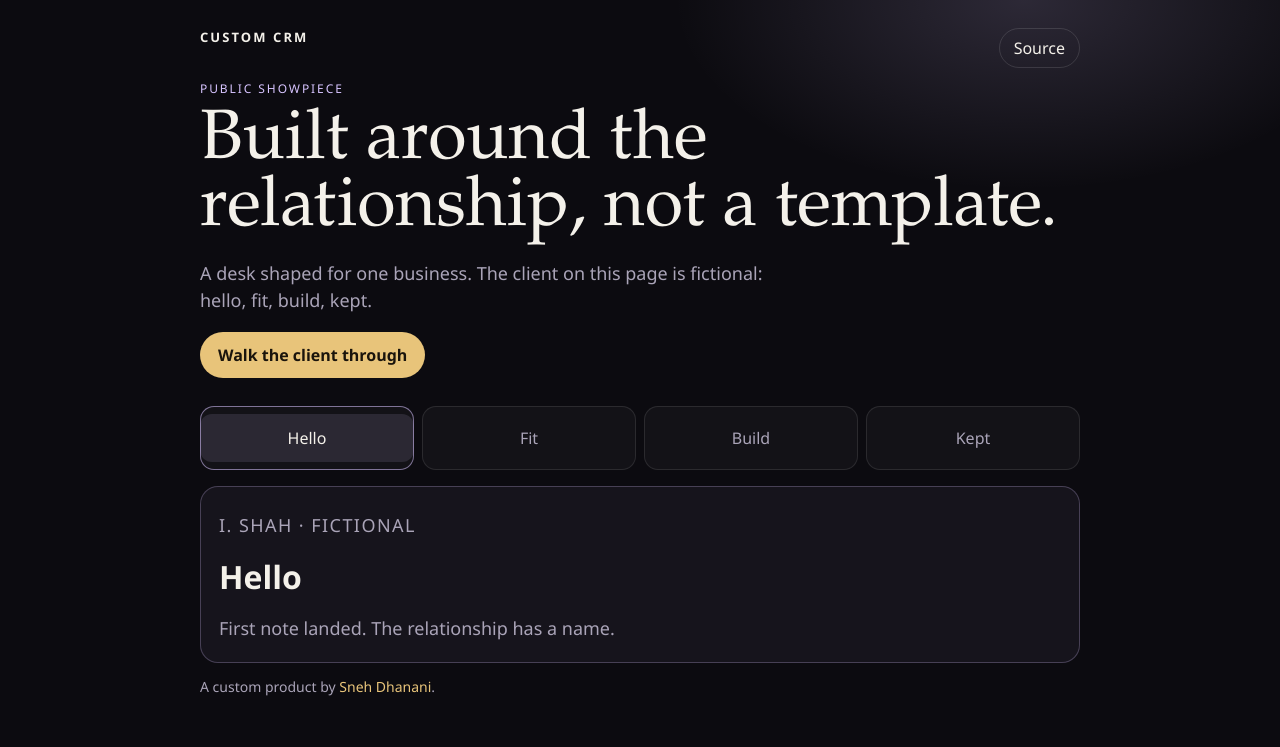
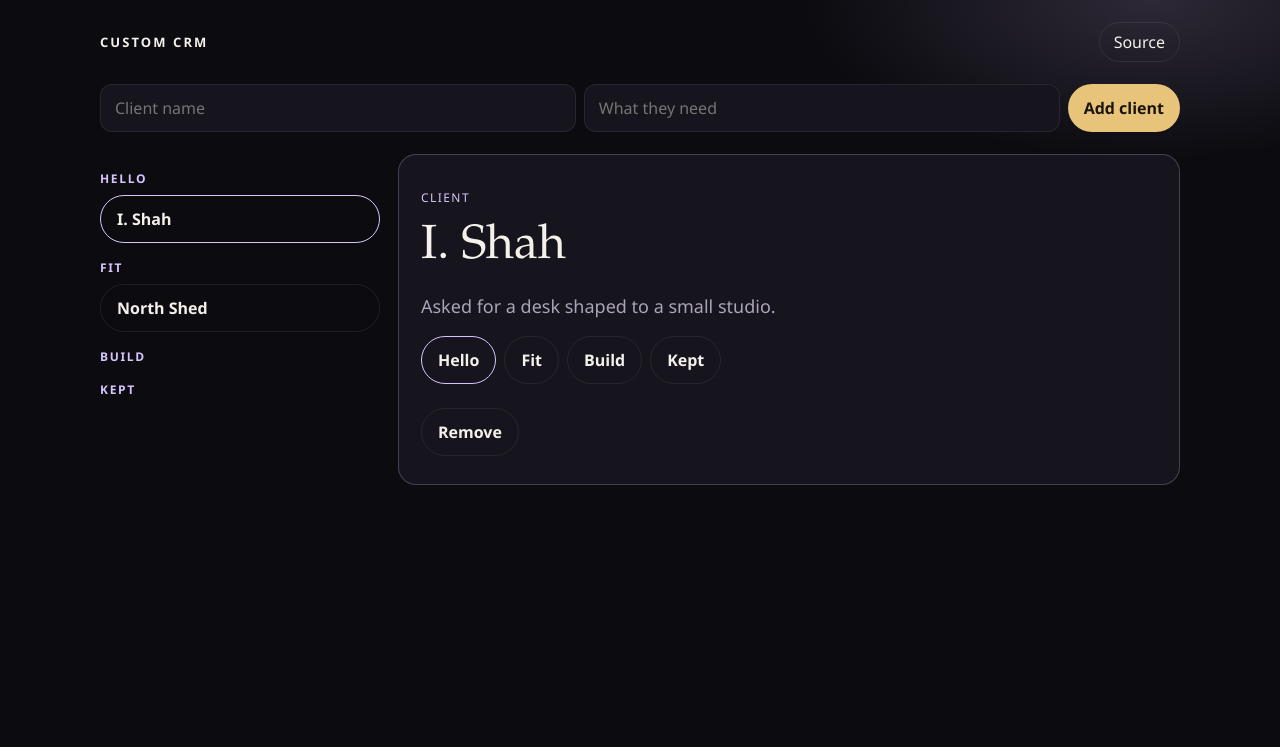
Before and after one commit to DhananiSneh/custom-crm, a website with bundled scripts: page index.html in a window 1280 px wide. Built offline with nearby package versions, Linux system fonts and the light colour scheme.

Commit message:
Turn the CRM into an app that keeps clients.

```diff
--- a/index.html
+++ b/index.html
@@ -3,70 +3,33 @@
 <head>
   <meta charset="utf-8">
   <meta name="viewport" content="width=device-width, initial-scale=1">
-  <title>Custom CRM — one relationship, the whole desk</title>
-  <meta name="description" content="A custom CRM showpiece. A fictional client moves from first hello to a kept promise. Built to be shaped for a business.">
+  <title>Custom CRM</title>
+  <meta name="description" content="A small CRM. Clients move through Hello, Fit, Build, and Kept. Records stay in this browser.">
   <link rel="stylesheet" href="styles.css">
 </head>
 <body>
   <header class="top">
-    <a class="mark" href="#desk">Custom CRM</a>
+    <a class="mark" href="./">Custom CRM</a>
     <a class="ghost" href="https://github.com/DhananiSneh/custom-crm">Source</a>
   </header>
-  <main id="desk">
-    <p class="eyebrow">Public showpiece</p>
-    <h1>Built around the relationship, not a template.</h1>
-    <p class="lede">A desk shaped for one business. The client on this page is fictional: hello, fit, build, kept.</p>
-    <button type="button" id="run">Walk the client through</button>
-    <div class="rail" id="rail">
-      <button type="button" data-step="0">Hello</button>
-      <button type="button" data-step="1">Fit</button>
-      <button type="button" data-step="2">Build</button>
-      <button type="button" data-step="3">Kept</button>
-      <i id="bead"></i>
+  <main>
+    <form id="new-client">
+      <input name="name" required maxlength="80" placeholder="Client name" aria-label="Client name">
+      <input name="note" maxlength="180" placeholder="What they need" aria-label="Note">
+      <button type="submit">Add client</button>
+    </form>
+    <div class="desk">
+      <div id="list"></div>
+      <article id="detail" hidden>
+        <p class="kicker">Client</p>
+        <h1 id="who"></h1>
+        <p id="note"></p>
+        <div id="stages" class="stages"></div>
+        <button type="button" id="remove" class="quiet">Remove</button>
+      </article>
+      <p id="empty">Add a client to open the desk.</p>
     </div>
-    <article class="card">
-      <p class="who">I. Shah · fictional</p>
-      <h2 id="title">Waiting</h2>
-      <p id="line">The desk is clear.</p>
-    </article>
-    <p class="by">A custom product by <a href="https://github.com/DhananiSneh">Sneh Dhanani</a>.</p>
   </main>
-  <script>
-    const beats = [
-      ["Hello", "First note landed. The relationship has a name."],
-      ["Fit", "The work matches. An owner is on it."],
-      ["Build", "The promise is being made, in the open."],
-      ["Kept", "Delivered. The record stays."]
-    ];
-    const title = document.getElementById("title");
-    const line = document.getElementById("line");
-    const bead = document.getElementById("bead");
-    const buttons = [...document.querySelectorAll("#rail button")];
-    let timer = null;
-
-    function show(step) {
-      title.textContent = beats[step][0];
-      line.textContent = beats[step][1];
-      bead.style.transform = "translateX(" + (step * 100) + "%)";
-      buttons.forEach((button, index) => button.classList.toggle("is-on", index <= step));
-    }
-
-    document.getElementById("run").addEventListener("click", () => {
-      if (timer) return;
-      let step = 0;
-      show(0);
-      timer = setInterval(() => {
-        step += 1;
-        if (step > 3) {
-          clearInterval(timer);
-          timer = null;
-          return;
-        }
-        show(step);
-      }, 700);
-    });
-    buttons.forEach((button) => button.addEventListener("click", () => show(Number(button.dataset.step))));
-    show(0);
-  </script>
+  <script type="module" src="js/app.js"></script>
 </body>
 </html>
--- /dev/null
+++ b/js/app.js
@@ -0,0 +1,72 @@
+import { STAGES, createClient, moveClient } from "./model.js";
+import { load, save } from "./store.js";
+
+const list = document.querySelector("#list");
+const detail = document.querySelector("#detail");
+const form = document.querySelector("#new-client");
+const empty = document.querySelector("#empty");
+let clients = load();
+let selected = clients[0]?.id || null;
+
+function render() {
+  list.innerHTML = "";
+  STAGES.forEach((stage) => {
+    const group = document.createElement("section");
+    const title = document.createElement("h2");
+    title.textContent = stage;
+    group.appendChild(title);
+    clients.filter((client) => client.stage === stage).forEach((client) => {
+      const button = document.createElement("button");
+      button.type = "button";
+      button.className = client.id === selected ? "row is-on" : "row";
+      button.textContent = client.name;
+      button.addEventListener("click", () => {
+        selected = client.id;
+        render();
+      });
+      group.appendChild(button);
+    });
+    list.appendChild(group);
+  });
+
+  const client = clients.find((item) => item.id === selected);
+  empty.hidden = Boolean(client);
+  detail.hidden = !client;
+  if (!client) return;
+  detail.querySelector("#who").textContent = client.name;
+  detail.querySelector("#note").textContent = client.note || "No note yet.";
+  const stages = detail.querySelector("#stages");
+  stages.innerHTML = "";
+  STAGES.forEach((stage) => {
+    const button = document.createElement("button");
+    button.type = "button";
+    button.textContent = stage;
+    button.className = client.stage === stage ? "is-on" : "";
+    button.addEventListener("click", () => {
+      clients = clients.map((item) => item.id === client.id ? moveClient(item, stage) : item);
+      save(clients);
+      render();
+    });
+    stages.appendChild(button);
+  });
+}
+
+form.addEventListener("submit", (event) => {
+  event.preventDefault();
+  const data = new FormData(form);
+  const client = createClient({ name: data.get("name"), note: data.get("note") });
+  clients = [client, ...clients];
+  selected = client.id;
+  save(clients);
+  form.reset();
+  render();
+});
+
+detail.querySelector("#remove").addEventListener("click", () => {
+  clients = clients.filter((item) => item.id !== selected);
+  selected = clients[0]?.id || null;
+  save(clients);
+  render();
+});
+
+render();
--- /dev/null
+++ b/js/model.js
@@ -0,0 +1,27 @@
+export const STAGES = ["Hello", "Fit", "Build", "Kept"];
+
+export function createClient({ name, note, stage, id, createdAt }) {
+  const cleanName = String(name || "").trim();
+  if (!cleanName) throw new Error("A client needs a name");
+  const cleanStage = STAGES.includes(stage) ? stage : "Hello";
+  return {
+    id: id || cryptoRandom(),
+    name: cleanName,
+    note: String(note || "").trim(),
+    stage: cleanStage,
+    createdAt: createdAt || new Date().toISOString(),
+  };
+}
+
+export function moveClient(client, stage) {
+  if (!STAGES.includes(stage)) throw new Error("Unknown stage");
+  return { ...client, stage };
+}
+
+export function clientsIn(list, stage) {
+  return list.filter((client) => client.stage === stage);
+}
+
+function cryptoRandom() {
+  return Math.random().toString(36).slice(2, 10);
+}
--- /dev/null
+++ b/js/store.js
@@ -0,0 +1,27 @@
+import { createClient } from "./model.js";
+
+const KEY = "custom-crm.v1";
+
+export function load() {
+  const raw = localStorage.getItem(KEY);
+  if (!raw) return seed();
+  try {
+    const parsed = JSON.parse(raw);
+    return Array.isArray(parsed) ? parsed : seed();
+  } catch {
+    return seed();
+  }
+}
+
+export function save(clients) {
+  localStorage.setItem(KEY, JSON.stringify(clients));
+}
+
+function seed() {
+  const clients = [
+    createClient({ name: "I. Shah", note: "Asked for a desk shaped to a small studio.", stage: "Hello" }),
+    createClient({ name: "North Shed", note: "Wants the relationship kept in one place.", stage: "Fit" }),
+  ];
+  save(clients);
+  return clients;
+}
--- /dev/null
+++ b/package.json
@@ -0,0 +1,6 @@
+{
+  "name": "custom-crm",
+  "private": true,
+  "type": "module",
+  "scripts": { "test": "node --test" }
+}
--- a/styles.css
+++ b/styles.css
@@ -4,88 +4,64 @@
   --muted: #aaa4b8;
   --lilac: #d7c4ff;
   --gold: #e8c47a;
+  --line: rgba(255,255,255,.08);
 }
-
 * { box-sizing: border-box; }
 body {
   margin: 0;
   min-height: 100vh;
   color: var(--text);
-  background:
-    radial-gradient(700px 380px at 80% 0%, rgba(215, 196, 255, 0.16), transparent 50%),
-    var(--ink);
+  background: radial-gradient(700px 320px at 90% 0%, rgba(215,196,255,.16), transparent 50%), var(--ink);
   font-family: "Segoe UI", system-ui, sans-serif;
 }
-a { color: var(--gold); text-decoration: none; }
-.top, main { width: min(880px, calc(100% - 36px)); margin-inline: auto; }
-.top { display: flex; justify-content: space-between; padding: 28px 0 0; }
-.mark { color: var(--text); letter-spacing: .16em; text-transform: uppercase; font-size: 13px; font-weight: 650; }
-.ghost { color: var(--text); border: 1px solid rgba(255,255,255,.12); border-radius: 999px; padding: 8px 14px; }
-.eyebrow { color: var(--lilac); letter-spacing: .16em; text-transform: uppercase; font-size: 12px; }
-h1 {
-  margin: 8px 0 0;
-  font-family: Palatino, Georgia, serif;
-  font-weight: 500;
-  font-size: clamp(42px, 6vw, 70px);
-  line-height: .95;
+a { color: inherit; text-decoration: none; }
+.top, main { width: min(1080px, calc(100% - 32px)); margin-inline: auto; }
+.top { display: flex; justify-content: space-between; align-items: center; padding: 22px 0; }
+.mark { letter-spacing: .16em; text-transform: uppercase; font-size: 13px; font-weight: 700; }
+.ghost { border: 1px solid var(--line); border-radius: 999px; padding: 8px 14px; }
+form { display: flex; gap: 8px; flex-wrap: wrap; }
+input, button { font: inherit; }
+input {
+  flex: 1;
+  min-width: 180px;
+  background: #16141c;
+  color: var(--text);
+  border: 1px solid var(--line);
+  border-radius: 12px;
+  padding: 12px 14px;
 }
-.lede { color: var(--muted); font-size: 18px; line-height: 1.5; max-width: 38rem; }
-#run {
+button {
   border: 0;
   border-radius: 999px;
-  padding: 12px 18px;
+  padding: 12px 16px;
   background: var(--gold);
   color: #1a140c;
-  font: inherit;
-  font-weight: 650;
+  font-weight: 700;
   cursor: pointer;
 }
-.rail {
-  position: relative;
-  display: grid;
-  grid-template-columns: repeat(4, 1fr);
-  gap: 8px;
-  margin-top: 28px;
+.desk { display: grid; grid-template-columns: 280px 1fr; gap: 18px; margin-top: 22px; }
+#list h2 { margin: 16px 0 8px; color: var(--lilac); font-size: 12px; letter-spacing: .14em; text-transform: uppercase; }
+.row, .stages button, .quiet {
+  display: block;
+  width: 100%;
+  text-align: left;
+  margin-bottom: 6px;
+  background: transparent;
+  color: var(--text);
+  border: 1px solid var(--line);
 }
-.rail button {
-  position: relative;
-  z-index: 1;
-  border: 1px solid rgba(255,255,255,.1);
-  background: rgba(255,255,255,.03);
-  color: var(--muted);
-  border-radius: 14px;
-  min-height: 64px;
-  font: inherit;
-  cursor: pointer;
-}
-.rail button.is-on { color: var(--text); border-color: rgba(215, 196, 255, .55); }
-#bead {
-  position: absolute;
-  z-index: 0;
-  left: 0;
-  top: 8px;
-  width: calc(25% - 6px);
-  height: calc(100% - 16px);
-  border-radius: 12px;
-  background: rgba(215, 196, 255, 0.12);
-  transition: transform .45s ease;
-  pointer-events: none;
-}
-.card {
-  margin-top: 16px;
-  padding: 8px 18px 4px;
+.row.is-on, .stages button.is-on { border-color: var(--lilac); }
+#detail, #empty {
+  min-height: 320px;
+  padding: 22px;
   border-radius: 18px;
   background: #16141c;
-  border: 1px solid rgba(215, 196, 255, .25);
+  border: 1px solid rgba(215,196,255,.25);
 }
-.who { letter-spacing: .08em; text-transform: uppercase; font-size: 12px; color: var(--lilac); }
-.card h2 { margin: 0; font-size: 32px; }
-.card p { color: var(--muted); font-size: 18px; }
-.by { color: var(--muted); font-size: 14px; padding-bottom: 48px; }
-@media (max-width: 700px) {
-  .rail { grid-template-columns: 1fr 1fr; }
-  #bead { display: none; }
-}
-@media (prefers-reduced-motion: reduce) {
-  #bead { transition: none; }
-}
+#who { margin: 0; font-family: Palatino, Georgia, serif; font-size: 48px; font-weight: 500; }
+#note { color: var(--muted); font-size: 18px; }
+.kicker { color: var(--lilac); letter-spacing: .12em; text-transform: uppercase; font-size: 12px; }
+.stages { display: flex; flex-wrap: wrap; gap: 8px; }
+.stages button { width: auto; }
+.quiet { width: auto; margin-top: 18px; }
+@media (max-width: 800px) { .desk { grid-template-columns: 1fr; } }
```
Also changed, not shown: test/model.test.js (added, +23 -0 lines), .github/workflows/test.yml (added), README.md, images/preview.png (added).
